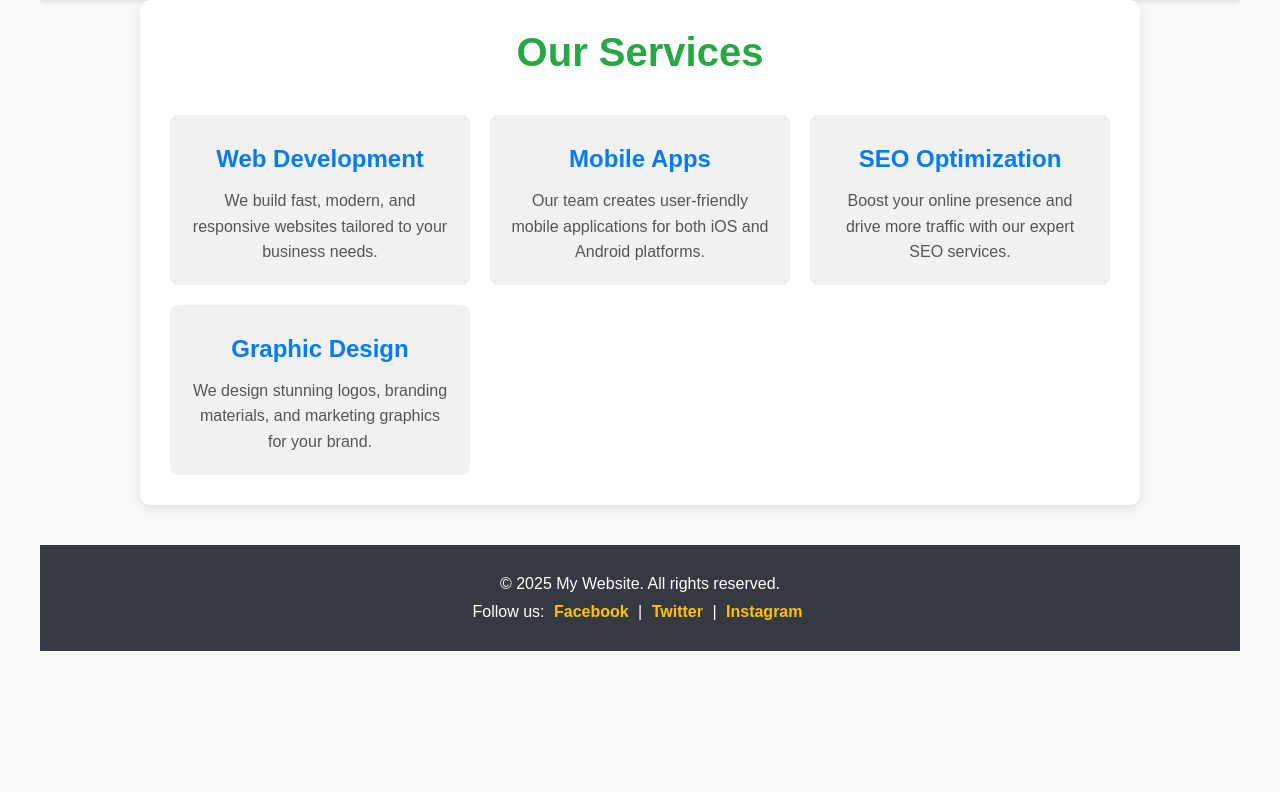
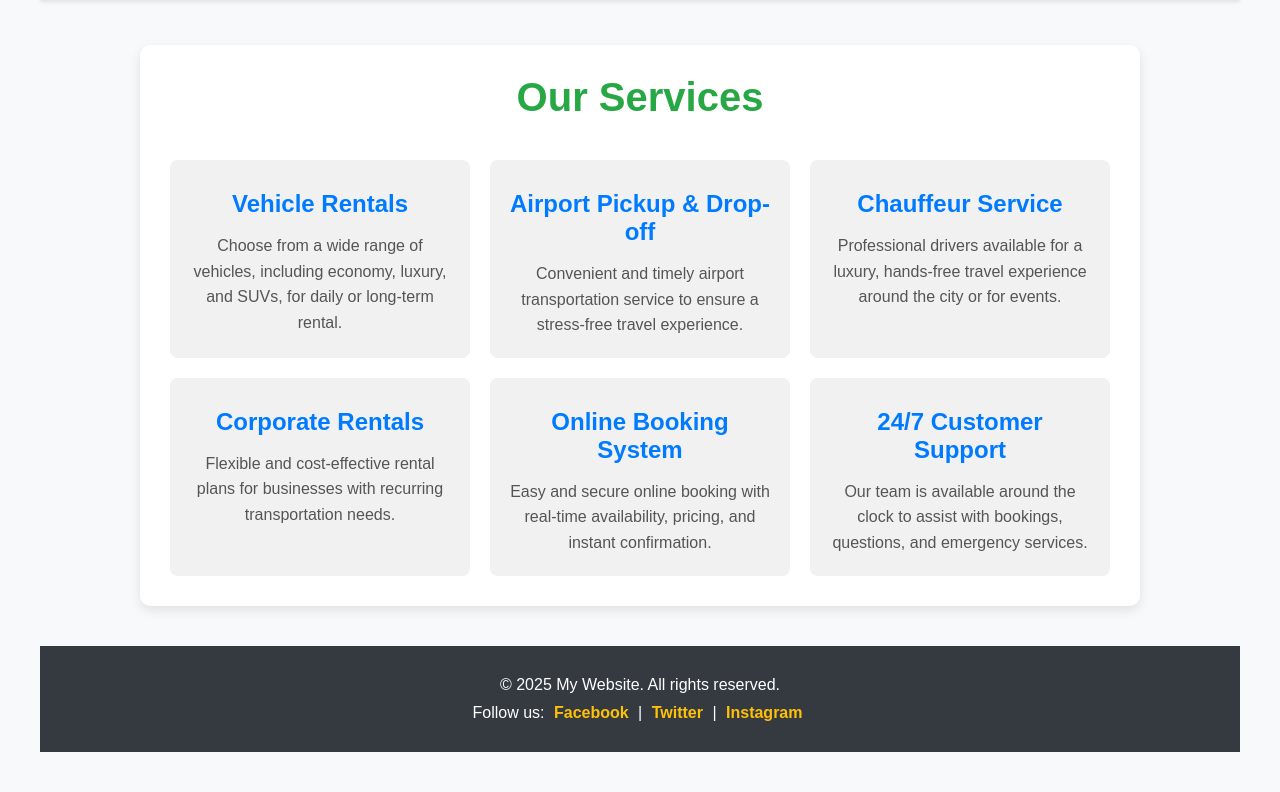
Before and after one commit to JitendraDesai/django5, a Django app: page /www/service/ in a window 1280 px wide. Shown: the part 156-948 px from the top of the page. Before the commit the page ends 807 px from the top, so only its background shows below. Run offline with Django 5.2, Linux system fonts and the light colour scheme.

Commit message:
second-commit

```diff
--- a/template/about.html
+++ b/template/about.html
@@ -17,6 +17,7 @@
       padding: 30px;
       border-radius: 10px;
       box-shadow: 0 4px 12px rgba(0, 0, 0, 0.1);
+      margin-top:45px;
     }
     .about-container h1 {
       font-size: 2.5rem;
--- a/template/contact.html
+++ b/template/contact.html
@@ -17,6 +17,8 @@
       padding: 30px;
       border-radius: 10px;
       box-shadow: 0 4px 12px rgba(0, 0, 0, 0.1);
+      margin-top:45px;
+
     }
     .contact-container h1 {
       font-size: 2rem;
--- a/template/partial/footer.html
+++ b/template/partial/footer.html
@@ -70,7 +70,7 @@ footer a:hover {
 <footer style="background-color: #343a40; color: white; padding: 20px; text-align: center; margin-top: 40px;">
     <p>&copy; 2025 My Website. All rights reserved.</p>
     <p>Follow us:
-      <a href="" style="color: #ffc107; margin: 0 5px;">Facebook</a> |
+      <a href="#" style="color: #ffc107; margin: 0 5px;">Facebook</a> |
       <a href="#" style="color: #ffc107; margin: 0 5px;">Twitter</a> |
       <a href="#" style="color: #ffc107; margin: 0 5px;">Instagram</a>
     </p>
--- a/template/service.html
+++ b/template/service.html
@@ -17,6 +17,8 @@
       padding: 30px;
       border-radius: 10px;
       box-shadow: 0 4px 12px rgba(0, 0, 0, 0.1);
+      margin-top:45px;
+
     }
     .services-container h1 {
       text-align: center;
@@ -59,20 +61,28 @@
     <h1>Our Services</h1>
     <div class="services-list">
       <div class="service-item">
-      <h3>Web Development</h3>
-      <p>We build fast, modern, and responsive websites tailored to your business needs.</p>
+        <h3>Vehicle Rentals</h3>
+        <p>Choose from a wide range of vehicles, including economy, luxury, and SUVs, for daily or long-term rental.</p>
       </div>
       <div class="service-item">
-      <h3>Mobile Apps</h3>
-      <p>Our team creates user-friendly mobile applications for both iOS and Android platforms.</p>
+        <h3>Airport Pickup & Drop-off</h3>
+        <p>Convenient and timely airport transportation service to ensure a stress-free travel experience.</p>
       </div>
       <div class="service-item">
-      <h3>SEO Optimization</h3>
-      <p>Boost your online presence and drive more traffic with our expert SEO services.</p>
+        <h3>Chauffeur Service</h3>
+        <p>Professional drivers available for a luxury, hands-free travel experience around the city or for events.</p>
       </div>
       <div class="service-item">
-      <h3>Graphic Design</h3>
-      <p>We design stunning logos, branding materials, and marketing graphics for your brand.</p>
+        <h3>Corporate Rentals</h3>
+        <p>Flexible and cost-effective rental plans for businesses with recurring transportation needs.</p>
+      </div>
+      <div class="service-item">
+        <h3>Online Booking System</h3>
+        <p>Easy and secure online booking with real-time availability, pricing, and instant confirmation.</p>
+      </div>
+      <div class="service-item">
+        <h3>24/7 Customer Support</h3>
+        <p>Our team is available around the clock to assist with bookings, questions, and emergency services.</p>
       </div>
     </div>
   </div>
```
Also changed, not shown: template/home.html (+8 -14 lines). Lines whose indentation alone changed are shown as unchanged.
